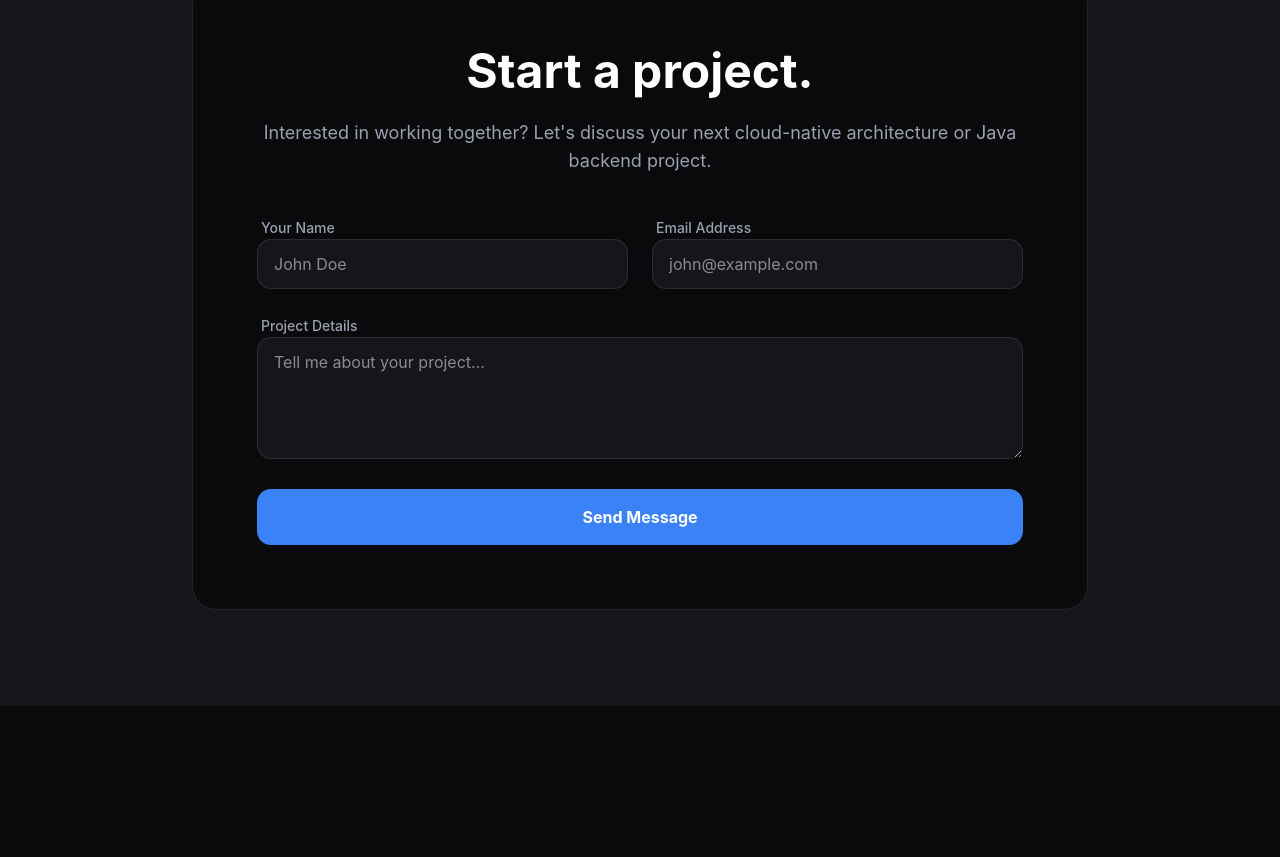
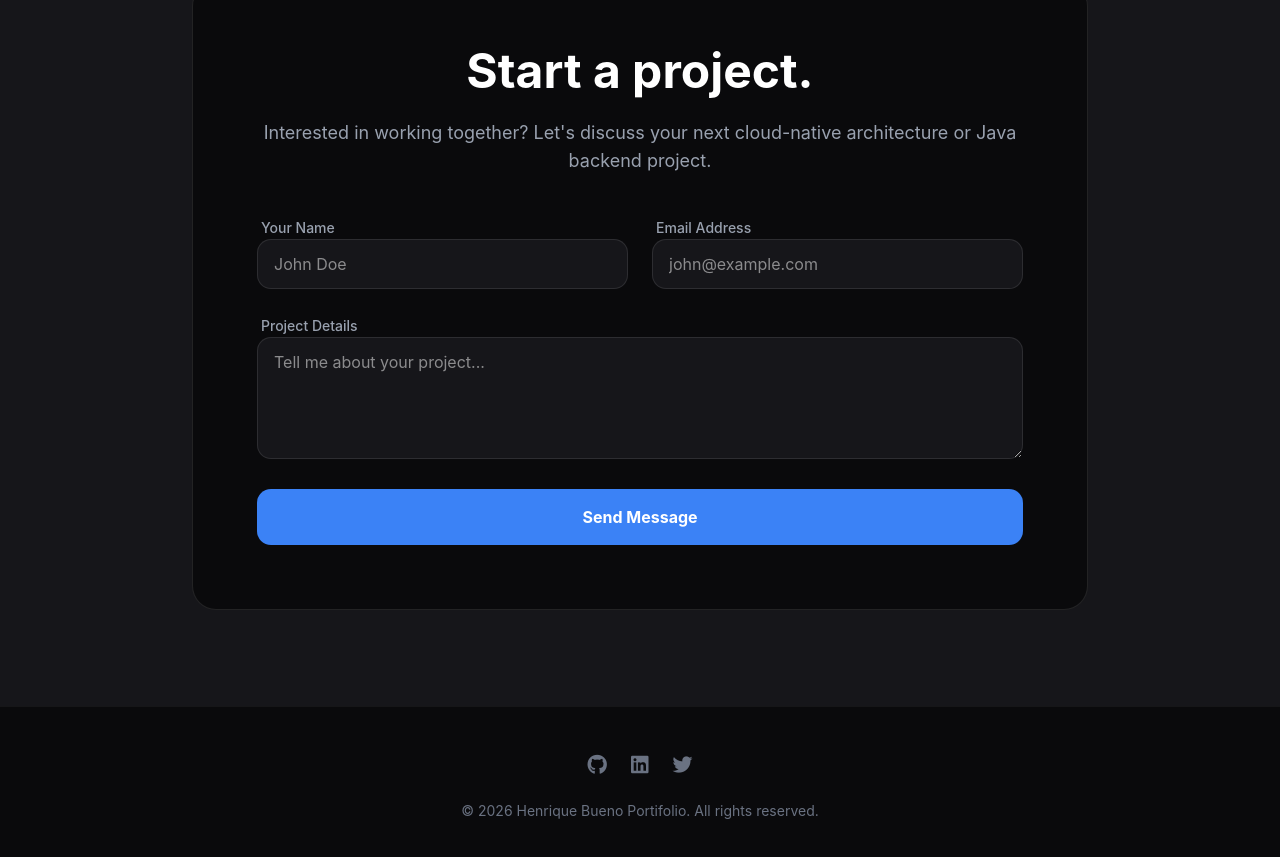
Before and after one commit to Henrique-CBueno/PortifolioV2_front, a React (Vite) app in the folder front_portifolioV2/: page / in a window 1280 px wide. Shown: the part 4148-5005 px from the top of the page. Before the commit the page ends 4854 px from the top, so only its background shows below. Built offline with nearby package versions, Linux system fonts and the light colour scheme.

Commit message:
ADD FOOTER SECTION

```diff
--- a/front_portifolioV2/src/App.tsx
+++ b/front_portifolioV2/src/App.tsx
@@ -1,5 +1,6 @@
 import About from "./components/About/About"
 import Contact from "./components/Contact/Contact"
+import Footer from "./components/Footer/Footer"
 import Header from "./components/Header/Header"
 import Journey from "./components/Journey/Journey"
 import Main from "./components/Main/Main"
@@ -19,6 +20,7 @@ function App() {
         <Stacks />
         <Projects />
         <Contact />
+        <Footer />
     </div>
   )
 }
--- /dev/null
+++ b/front_portifolioV2/src/components/Footer/Footer.tsx
@@ -0,0 +1,15 @@
+export default function Footer() {
+
+    const currentYear = new Date().getFullYear();
+
+    return (
+        <footer className="py-12 border-t border-white/5 text-center text-gray-500 text-sm" data-purpose="site-footer">
+        <div className="flex justify-center space-x-6 mb-6">
+            <a className="hover:text-white transition-colors" href="#"><i className="fa-brands fa-github text-xl"></i></a>
+            <a className="hover:text-white transition-colors" href="#"><i className="fa-brands fa-linkedin text-xl"></i></a>
+            <a className="hover:text-white transition-colors" href="#"><i className="fa-brands fa-twitter text-xl"></i></a>
+        </div>
+        <p>© {currentYear} Henrique Bueno Portifolio. All rights reserved.</p>
+    </footer>
+    )
+}
```
